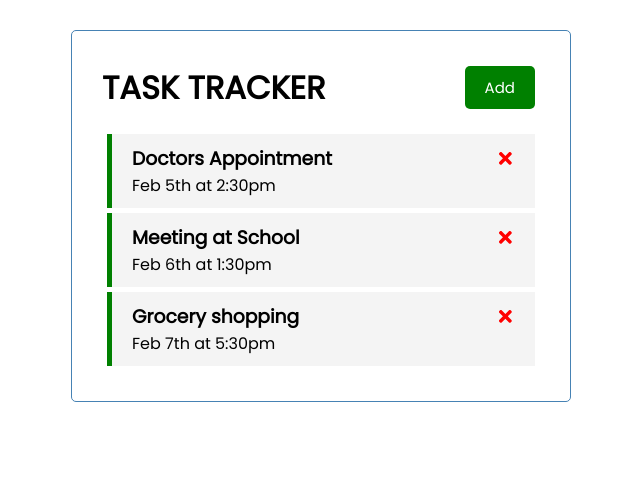
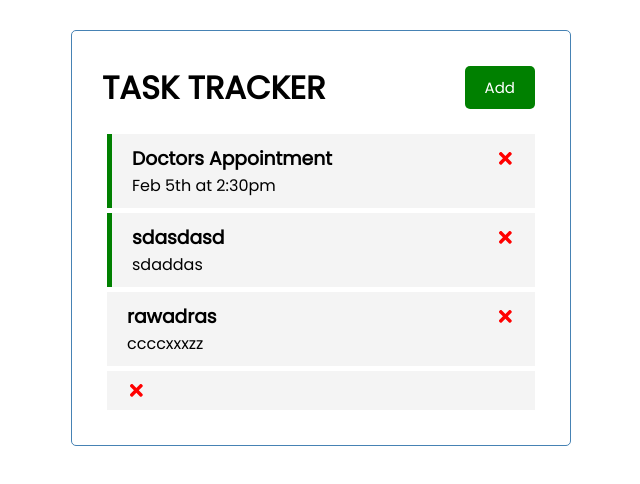
Before and after one commit to rahuldathu/React_trav_prac, a React (Create React App) app: page / in a window 1280 px wide. Shown: the top 484 px of the page, without its empty margins (319-959 px from the left). Built offline with nearby package versions, Linux system fonts and the light colour scheme; data requests are answered from the project's data file.

Commit message:
Done till addign data to json server, need to add reminder functionality

```diff
--- a/db.json
+++ b/db.json
@@ -1,19 +1,28 @@
 {
-  "posts": [
+  "tasks": [
     {
       "id": 1,
-      "title": "json-server",
-      "author": "typicode"
+      "text": "Doctors Appointment",
+      "day": "Feb 5th at 2:30pm",
+      "reminder": true
+    },
+    {
+      "text": "sdasdasd",
+      "day": "sdaddas",
+      "reminder": "False",
+      "id": 2
+    },
+    {
+      "text": "rawadras",
+      "day": "ccccxxxzz",
+      "reminder": false,
+      "id": 3
+    },
+    {
+      "text": "",
+      "day": "",
+      "reminder": false,
+      "id": 4
     }
-  ],
-  "comments": [
-    {
-      "id": 1,
-      "body": "some comment",
-      "postId": 1
-    }
-  ],
-  "profile": {
-    "name": "typicode"
-  }
+  ]
 }
--- a/src/App.js
+++ b/src/App.js
@@ -1,4 +1,4 @@
-import { useState } from "react";
+import { useState, useEffect } from "react";
 import AddTask from "./Components/AddTask";
 import Header from "./Components/Header";
 import Tasks from "./Components/Tasks";
@@ -6,47 +6,60 @@
 
 function App() {
   const [showAddTask, setShowAddTask] = useState(false)
-  const [tasks, setTasks] = useState([
-    {
-      id: 1,
-      text: "Doctors Appointment",
-      day: "Feb 5th at 2:30pm",
-      reminder: true,
-    },
-    {
-      id: 2,
-      text: "Meeting at School",
-      day: "Feb 6th at 1:30pm",
-      reminder: true,
-    },
-    {
-      id: 3,
-      text: "Grocery shopping",
-      day: "Feb 7th at 5:30pm",
-      reminder: true,
-    }
-  ])
+  const [tasks, setTasks] = useState([])
 
   //delete task
   // const deleteTask = (id) => {
   //   console.log('delete', id)
   // }
+  useEffect(() => {
+    const getTasks = async () => {
+      const tasksFromServer = await fetchTasks()
+      setTasks(tasksFromServer)
+    }
+    getTasks()
+  },[])
 
-  const deleteTask = (id) => {
+  const deleteTask = async (id) => {
+    await fetch(`http://localhost:5000/tasks/${id}`, {
+      method : 'DELETE'
+    })
     setTasks(tasks.filter((task) => task.id !== id))
   }
 
+  const fetchTasks = async () => {
+    const res = await fetch('http://localhost:5000/tasks')
+    const data = await res.json()
+
+    console.log(data)
+    return data
+  }
 //toggle reminder
 const toggleReminder = (id) => {
   setTasks(tasks.map((task) => task.id === id ? {...task, reminder: !task.reminder} : task ))
 }
 
 //Add Task
-const addTask= (task) => {
+const addTask= async (task) => { //ftob
+
+  const res = await fetch('http://localhost:5000/tasks',{
+    method: 'POST',
+    headers: {
+      'Content-type' : 'application/json'
+    },
+    body : JSON.stringify(task)
+  })
+
+  const data = await res.json() //data sent is just new data added not the entire tasks array
+
+  setTasks([...tasks, data])
+
+
   // console.log(task)
-  const id = Math.floor(Math.random() * 10000) + 1
-  const newTask = {id, ...task}
-  setTasks([...tasks, newTask])
+  // const id = Math.floor(Math.random() * 10000) + 1
+  // const newTask = {id, ...task}
+  // setTasks([...tasks, newTask])
+
 }
 
   return (
```
